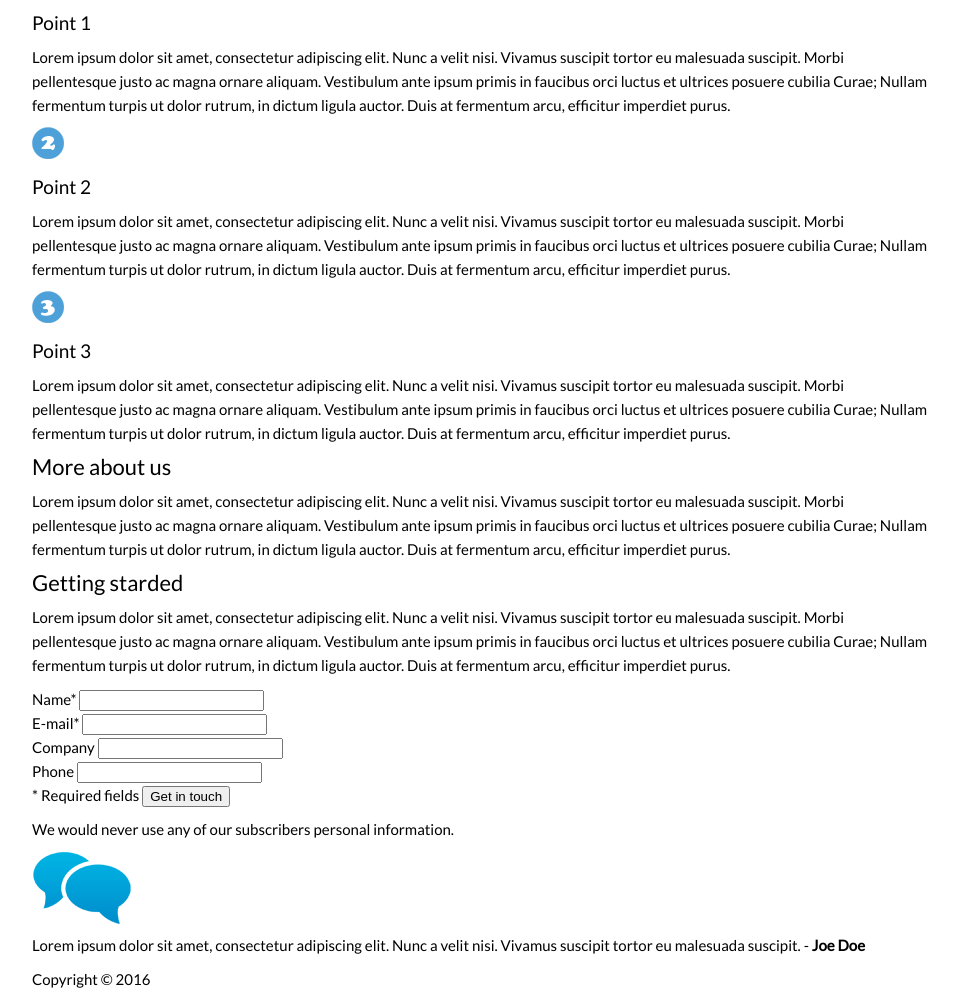
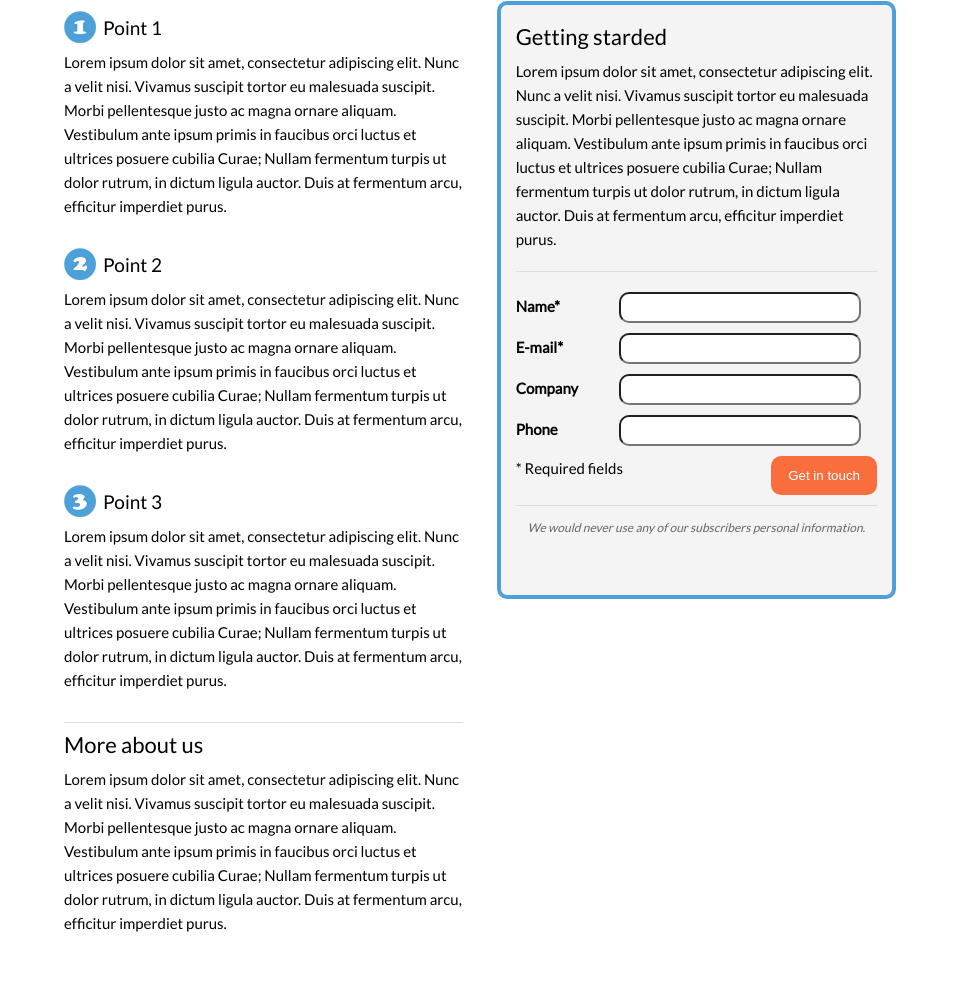
Before and after one commit to enk1/css, a plain HTML site: page landing-page/index.html in a window 1280 px wide. Shown: the part 282-1280 px from the top of the page, without its empty margins (160-1118 px from the left). Drawn offline with Linux system fonts and the light colour scheme.

Commit message:
custom styles added

```diff
--- a/landing-page/css/app.css
+++ b/landing-page/css/app.css
@@ -4,7 +4,7 @@ body {
     line-height: 1.5rem;
 }
 .container {
-    width: 70%;
+    width: 65%;
     margin: 10px auto;
     background: #fff;
     overflow: auto;
@@ -33,3 +33,99 @@ strong {
 .clearfix {
     clear: both;
 }
+.containerHeader {
+    border-bottom: 4px solid #4ea0d8;
+}
+.containerHeader img {
+    margin: auto;
+    display: block;
+}
+.mainText {
+    text-align: center;
+    color: #333;
+    padding: 10px;
+    margin-bottom: 20px;
+}
+.leftColumn {
+    float:left;
+    width: 48%;
+}
+.rightColumn {
+    float: right;
+    width: 48%;
+}
+.points li {
+    margin-bottom: 30px;
+}
+.points img {
+    float: left;
+    margin-right: 7px;
+}
+.points h4 {
+    padding-top: 5px;
+}
+.contactForm {
+    padding: 10px 15px 15px 15px;
+    border: 4px solid #4ea0d8;
+    border-radius: 10px;
+    overflow: auto;
+    background: #f4f4f4;
+}
+.contactForm div {
+    margin-bottom: 10px;
+}
+.contactForm label {
+    display: inline-block;
+    width: 100px;
+    font-weight: bold;
+}
+.contactForm input[type='text'], .contactForm input[type='email']{
+    border: #ccc 1px soild;
+    border-radius: 10px;
+    height: 25px;
+    width: 65%;
+}
+.contactForm input[type='submit'] {
+    padding: 12px 17px;
+    color: #fff;
+    background: #fa6e3e;
+    border: 0;
+    border-radius: 10px;
+    float: right;
+    display: block;
+}
+.contactForm input[type='submit']:hover {
+    background: #d55427;
+    cursor: pointer;
+}
+
+.columnFooter {
+    border-top: #ddd solid 1px;
+    margin-bottom: 20px;
+    padding-bottom: 10px;
+}
+.contactForm .columnFooter p {
+    font-style: italic;
+    text-align: center;
+    color: #666;
+    font-size: 80%;
+}
+.formHeader {
+    border-bottom: #ddd solid 1px;
+    margin-bottom: 20px;
+    padding-bottom: 10px;
+}
+.testimonial {
+    margin: 40px 0;
+    font-style: italic;
+    color: #666;
+}
+.testimonial img {
+    float: left;
+    margin-right: 20px;
+}
+.mainFooter{
+    text-align: center;
+    border-top: #ccc 1px solid;
+    color: #aaa;
+}
--- a/landing-page/index.html
+++ b/landing-page/index.html
@@ -45,7 +45,7 @@
                         <form id="contatForm" class="contactForm">
                             <header class="formHeader">
                                 <h3>Getting starded</h3>
-                                <p>Lorem ipsum dolor sit amet, consectetur adipiscing elit. Nunc a velit nisi. Vivamus suscipit tortor eu malesuada suscipit. Morbi pellentesque justo ac magna ornare aliquam. Vestibulum ante ipsum primis in faucibus orci luctus et ultrices posuere cubilia Curae; Nullam fermentum turpis ut dolor rutrum, in dictum ligula auctor. Duis at fermentum arcu, efficitur imperdiet purus.</p>
+                                <p>Lorem ipsum dolor sit amet, consectetur adipiscing elit. Nunc a velit nisi. Vivamus suscipit tortor eu malesuada suscipit. Morbi pellentesque justo ac magna ornare aliquam. Vestibulum ante ipsum primis in faucibus orci luctus et ultrices posuere cubilia Curae; Nullam fermentum turpis ut dolor rutrum, in dictum ligula auctor. Duis at fermentum arcu, efficitur imperdiet purus. </p>
                             </header>
                             <div>
                                 <label>Name*</label>
@@ -77,12 +77,12 @@
                     <div class="testimonial">
                         <img src="img/testimonial.png" alt="Customer testimonial" />
                         <blockquote>
-                            Lorem ipsum dolor sit amet, consectetur adipiscing elit. Nunc a velit nisi. Vivamus suscipit tortor eu malesuada suscipit. - <strong>Joe Doe</strong>
+                            Lorem ipsum dolor sit amet, consectetur adipiscing elit. Nunc a velit nisi. Vivamus suscipit tortor eu malesuada suscipit. Morbi pellentesque justo ac magna ornare aliquam. Vestibulum ante ipsum primis in faucibus orci luctus et ultrices posuere cubilia Curae; Nullam fermentum turpis ut dolor rutrum, in dictum ligula auctor. Duis at fermentum arcu, efficitur imperdiet purus. - <strong>Joe Doe</strong>
                         </blockquote>
                     </div>
                 </section>
             </main>
-            <footer>
+            <footer class="mainFooter">
                 <p>Copyright &copy; 2016</p>
             </footer>
         </div>
```
